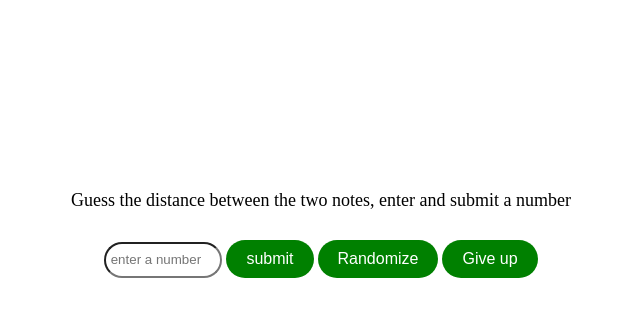
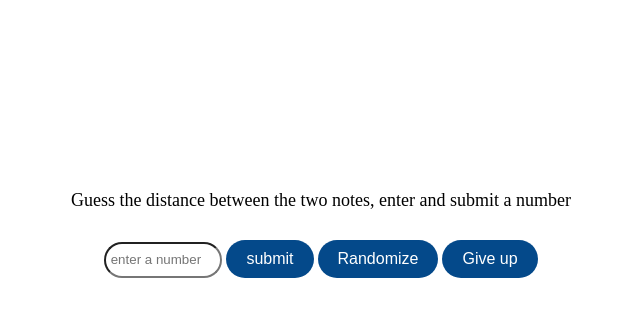
Before and after one commit to Ranger03/SemitoneWebApp, a website: page index.html in a window 1280 px wide. Shown: the part 278-594 px from the top of the page, without its empty margins (319-959 px from the left). Drawn offline with Linux system fonts and the light colour scheme.

Commit message:
Update style.css

```diff
--- a/style/style.css
+++ b/style/style.css
@@ -43,7 +43,7 @@
     font-size:large;
 }
 .buttons{
-    background-color: green; /* #1da1f2; */
+    background-color: #04498a;
     color: #fff;
     border: none;
     padding: 10px 20px;
@@ -53,7 +53,7 @@
 
 }
 .buttons:hover {
-    background-color: #04498a;
+    background-color: #1da1f2;
 }
 
 .highlight {
```
